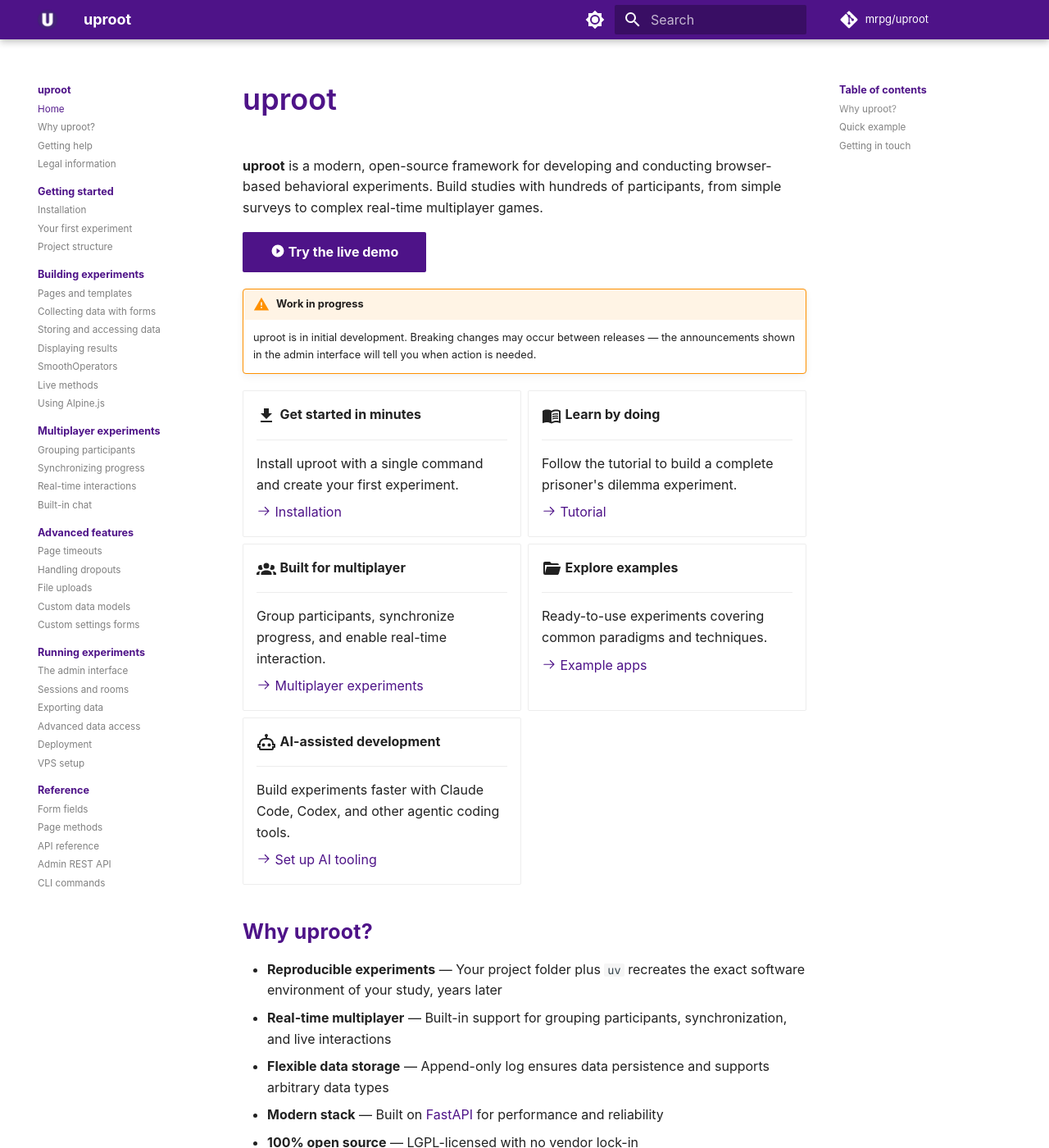
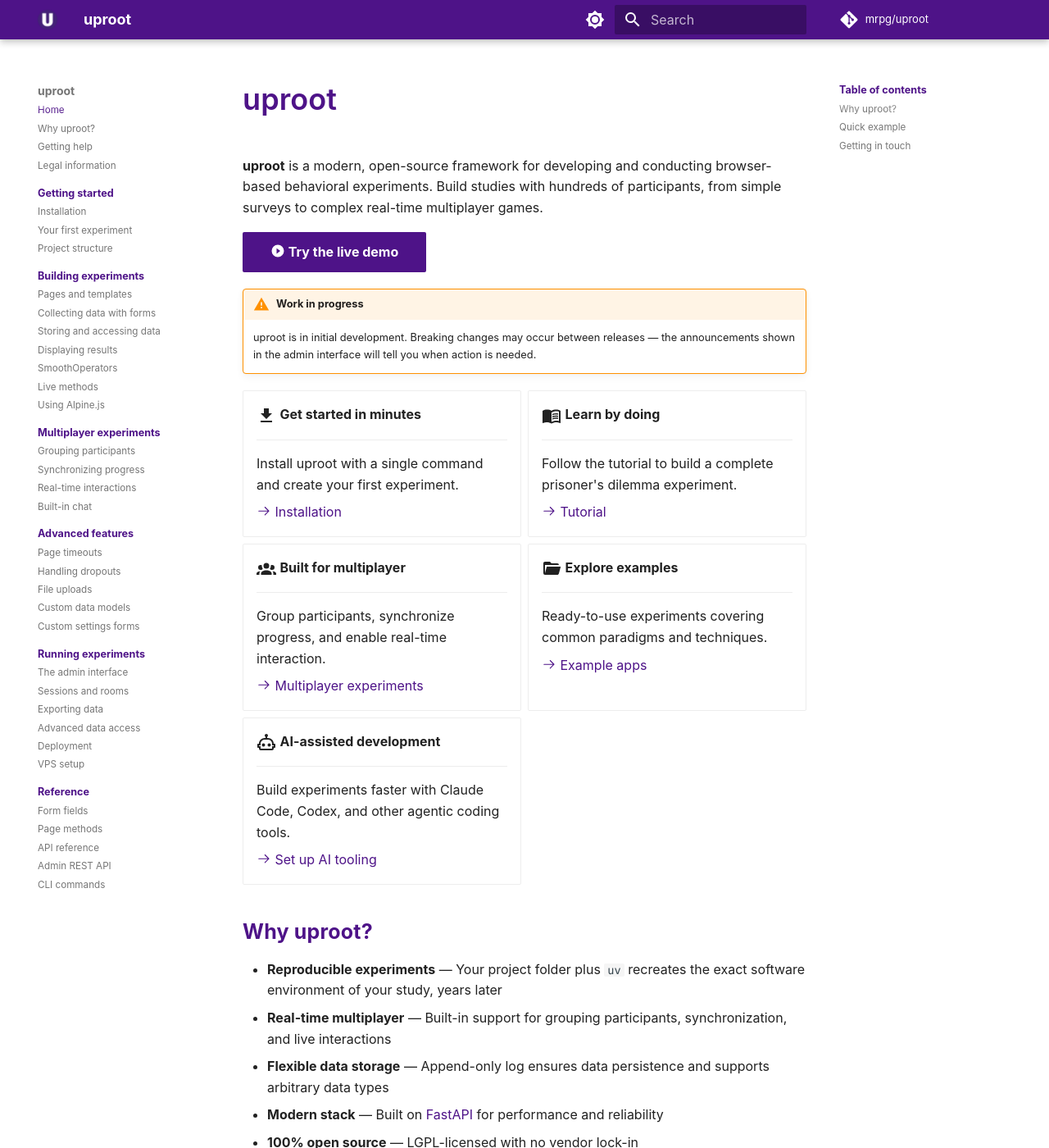
Before and after one commit to mrpg/uproot-docs, an MkDocs documentation site: the page built from docs/index.md, in a window 1280 px wide and 1400 px high. Shown: the whole window at 82% size. Built offline with MkDocs 1.6.1 and Material for MkDocs 9.7.7, drawn with Linux system fonts in a browser that asks for light colours; comment, search, counter and statistics services are not loaded.

Commit message:
Play well with dark mode

```diff
--- a/docs/stylesheets/extra.css
+++ b/docs/stylesheets/extra.css
@@ -1,16 +1,23 @@
 :root > * {
   --md-primary-fg-color: #4e1388;
   --md-accent-fg-color: #4e1388;
+  --uproot-highlight-color: var(--md-primary-fg-color);
+}
+
+[data-md-color-scheme="slate"] {
+  --md-accent-fg-color: #c598f1;
+  --md-typeset-a-color: #c598f1;
+  --uproot-highlight-color: #c598f1;
 }
 
 h1 {
-  color: var(--md-primary-fg-color) !important;
+  color: var(--uproot-highlight-color) !important;
   font-size: 225% !important;
   font-weight: 600 !important;
   letter-spacing: 0.0025em !important;
 }
 h2 {
-  color: var(--md-primary-fg-color) !important;
+  color: var(--uproot-highlight-color) !important;
   font-weight: 700 !important;
   letter-spacing: 0.0075em !important;
 }
@@ -20,10 +27,10 @@ h3 {
 }
 
 .md-nav__link {
-  color: gray;
+  color: var(--md-default-fg-color--light);
   font-size: smaller;
 }
-.md-nav__title, label.md-nav__link {
-  color: var(--md-primary-fg-color) !important;
+.md-nav__title:not([for="__drawer"]), label.md-nav__link {
+  color: var(--uproot-highlight-color) !important;
   font-size: 90% !important;
 }
```
